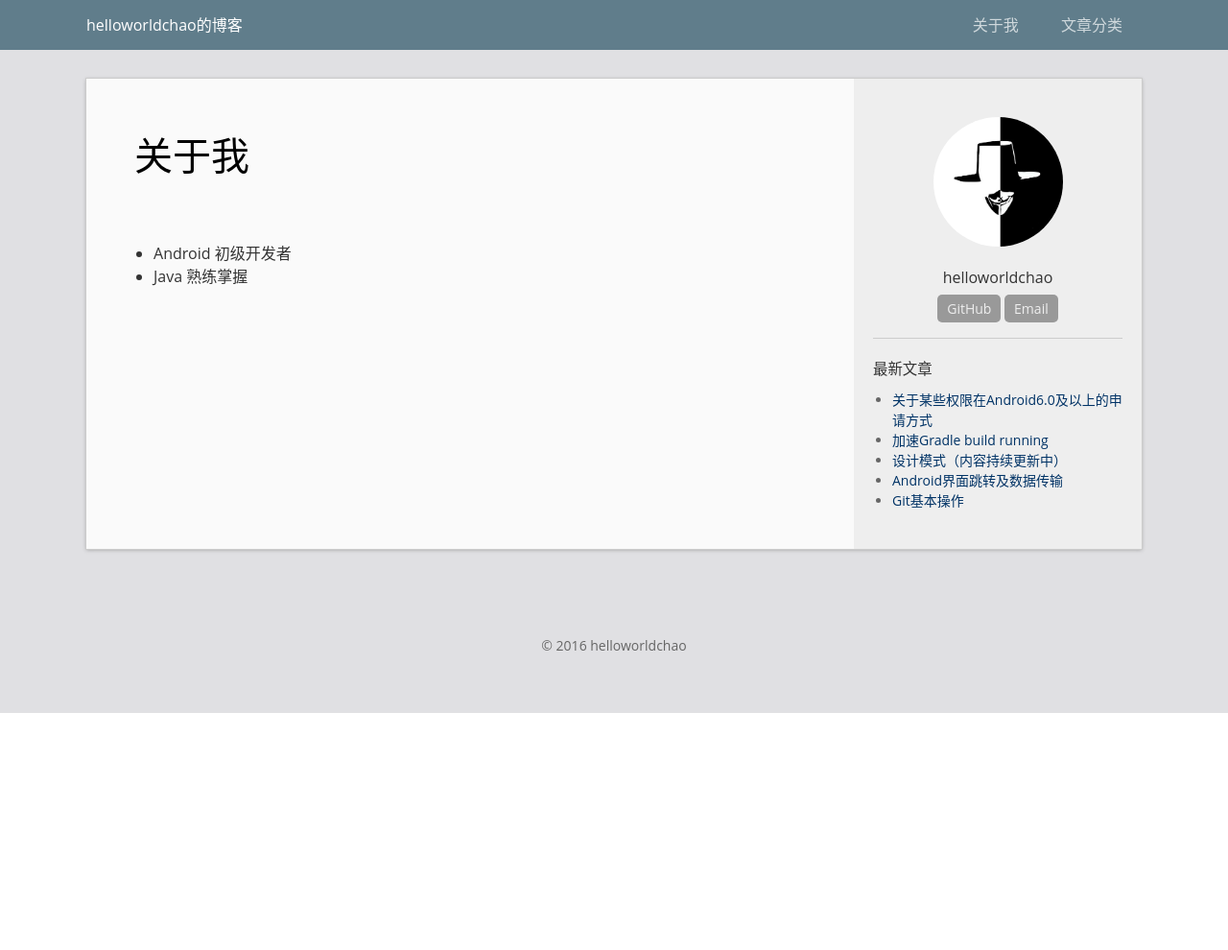
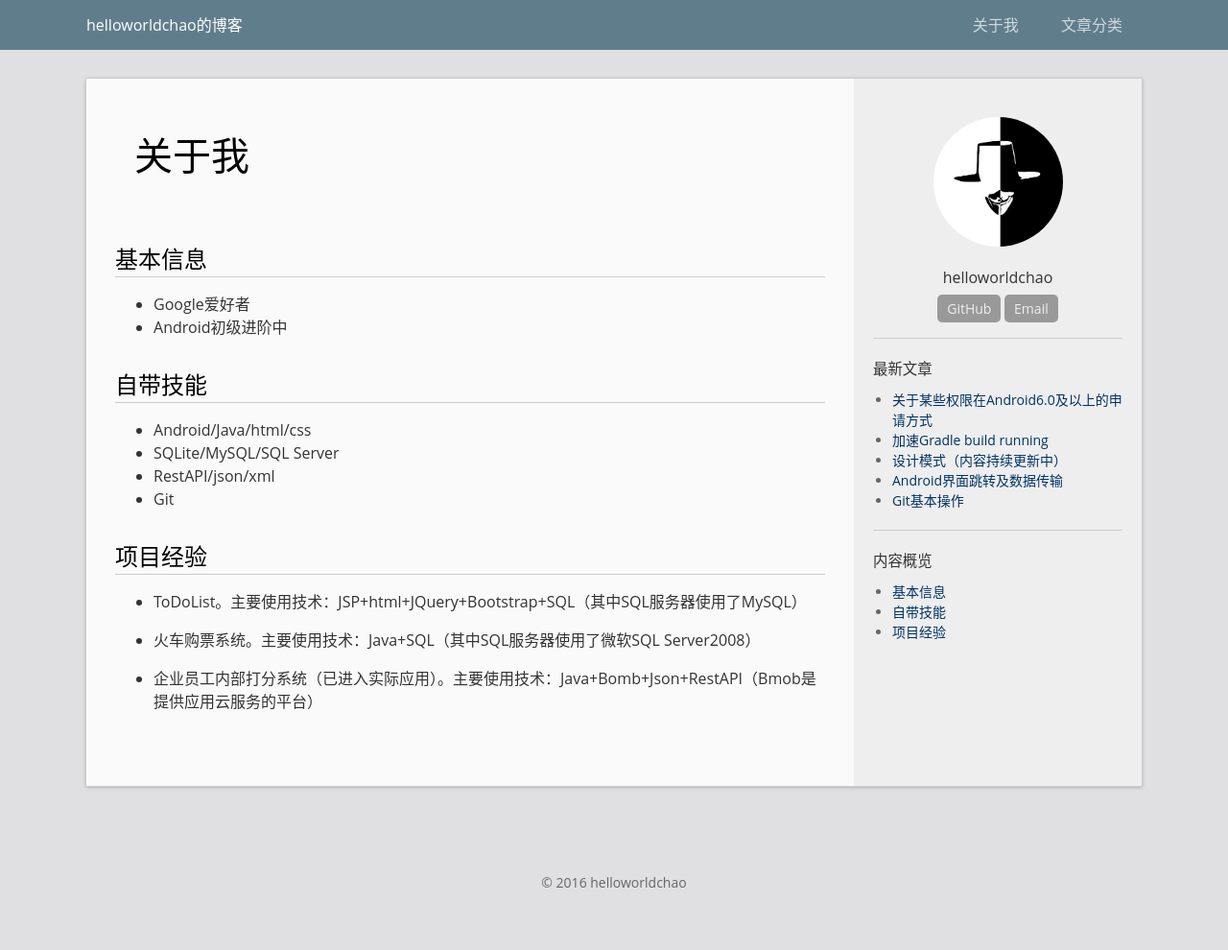
Before and after one commit to helloworldchao/helloworldchao.github.io, a Jekyll site: the page built from about.md, in a window 1280 px wide. Shown: the whole page at 96% size. Built offline with Jekyll 4.4.1, drawn with Linux system fonts in a browser that asks for light colours; comment, search, counter and statistics services are not loaded; before the commit the page ends 900 px from its top, so only the background shows below that.

Commit message:
update about

```diff
--- a/about.md
+++ b/about.md
@@ -5,5 +5,21 @@ permalink: /about/
 public: true
 ---
 
-* Android 初级开发者
-* Java 熟练掌握
+## 基本信息
+
+* Google爱好者
+* Android初级进阶中
+
+## 自带技能
+* Android/Java/html/css
+* SQLite/MySQL/SQL Server
+* RestAPI/json/xml
+* Git
+
+## 项目经验
+
+* ToDoList。主要使用技术：JSP+html+JQuery+Bootstrap+SQL（其中SQL服务器使用了MySQL）
+
+* 火车购票系统。主要使用技术：Java+SQL（其中SQL服务器使用了微软SQL Server2008）
+
+* 企业员工内部打分系统（已进入实际应用）。主要使用技术：Java+Bomb+Json+RestAPI（Bmob是提供应用云服务的平台）
```
